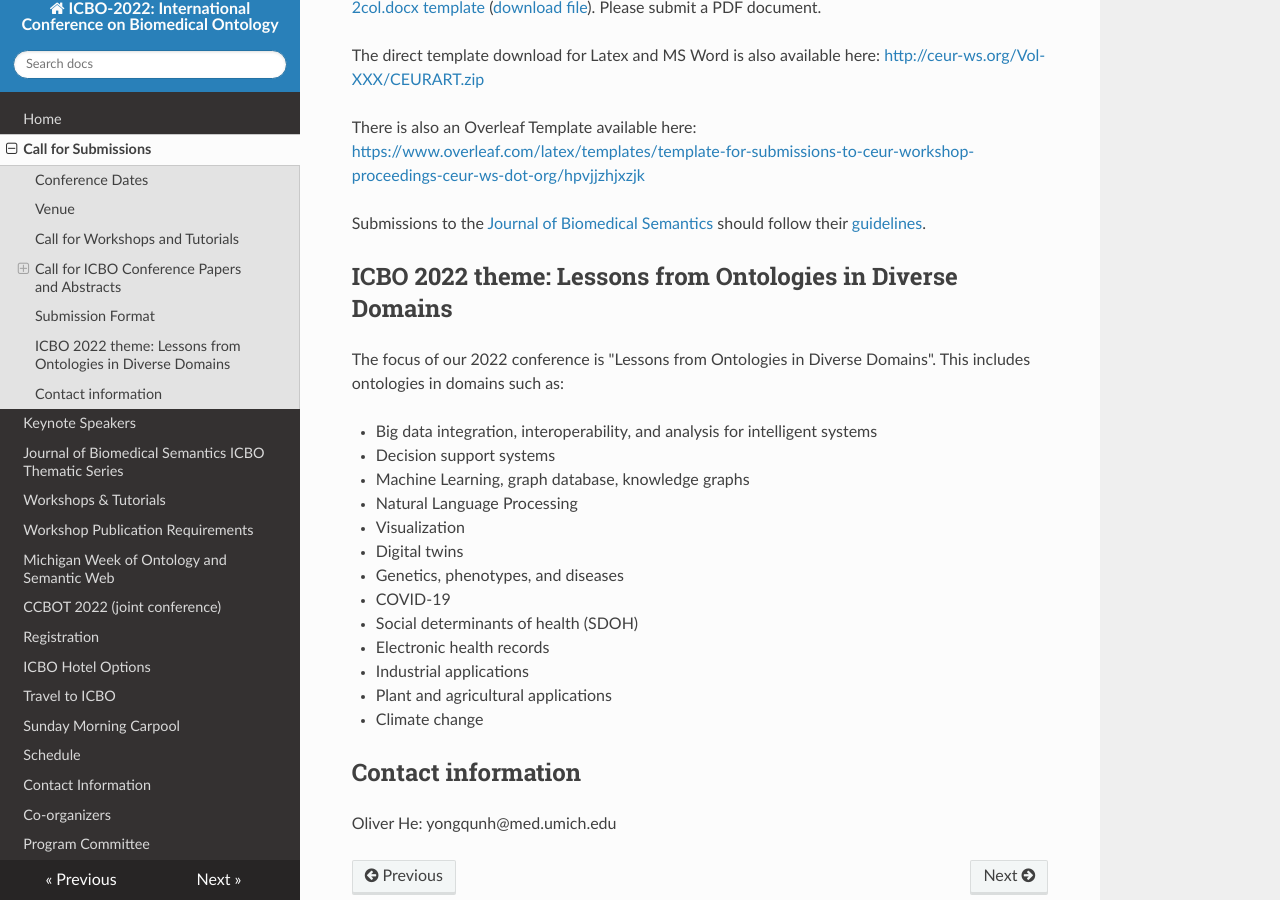
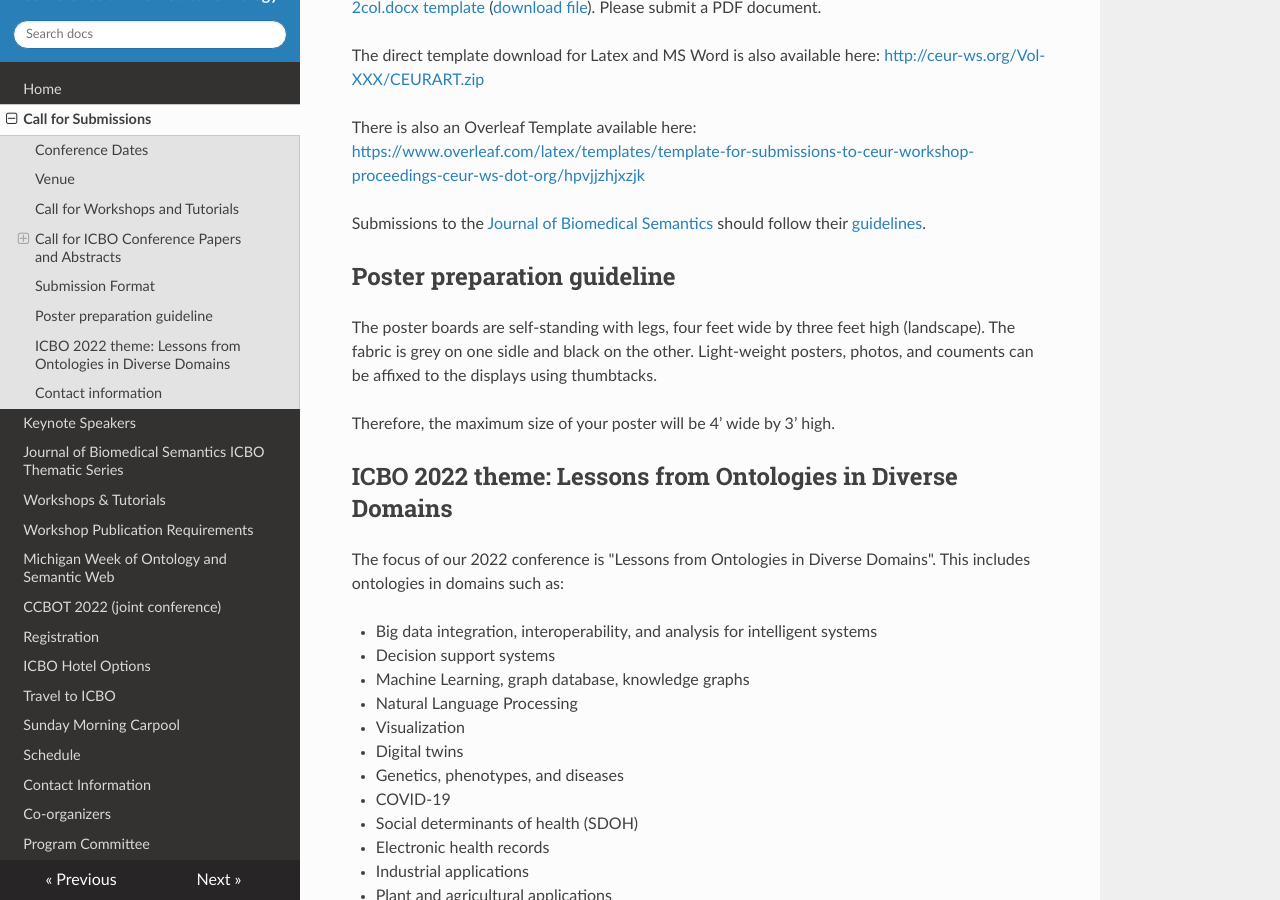
Before and after one commit to johnbeve/BFO-Organization, an MkDocs documentation site: the page built from docs/call-for-submissions.md, in a window 1280 px wide and 900 px high, scrolled down 1358 px. Built offline with MkDocs 1.6.1, drawn with Linux system fonts in a browser that asks for light colours; nearby versions of some CDN libraries.

Commit message:
Update call-for-submissions.md

```diff
--- a/docs/call-for-submissions.md
+++ b/docs/call-for-submissions.md
@@ -43,6 +43,11 @@ There is also an Overleaf Template available here: [https://www.overleaf.com/lat
 
 Submissions to the [Journal of Biomedical Semantics](https://jbiomedsem.biomedcentral.com/) should follow their [guidelines](https://jbiomedsem.biomedcentral.com/submission-guidelines).
 
+## Poster preparation guideline
+The poster boards are self-standing with legs, four feet wide by three feet high (landscape). The fabric is grey on one sidle and black on the other. Light-weight posters, photos, and couments can be affixed to the displays using thumbtacks.
+
+Therefore, the maximum size of your poster will be 4’ wide by 3’ high.
+
 ## ICBO 2022 theme: Lessons from Ontologies in Diverse Domains
 
 The focus of our 2022 conference is "Lessons from Ontologies in Diverse Domains".
```
